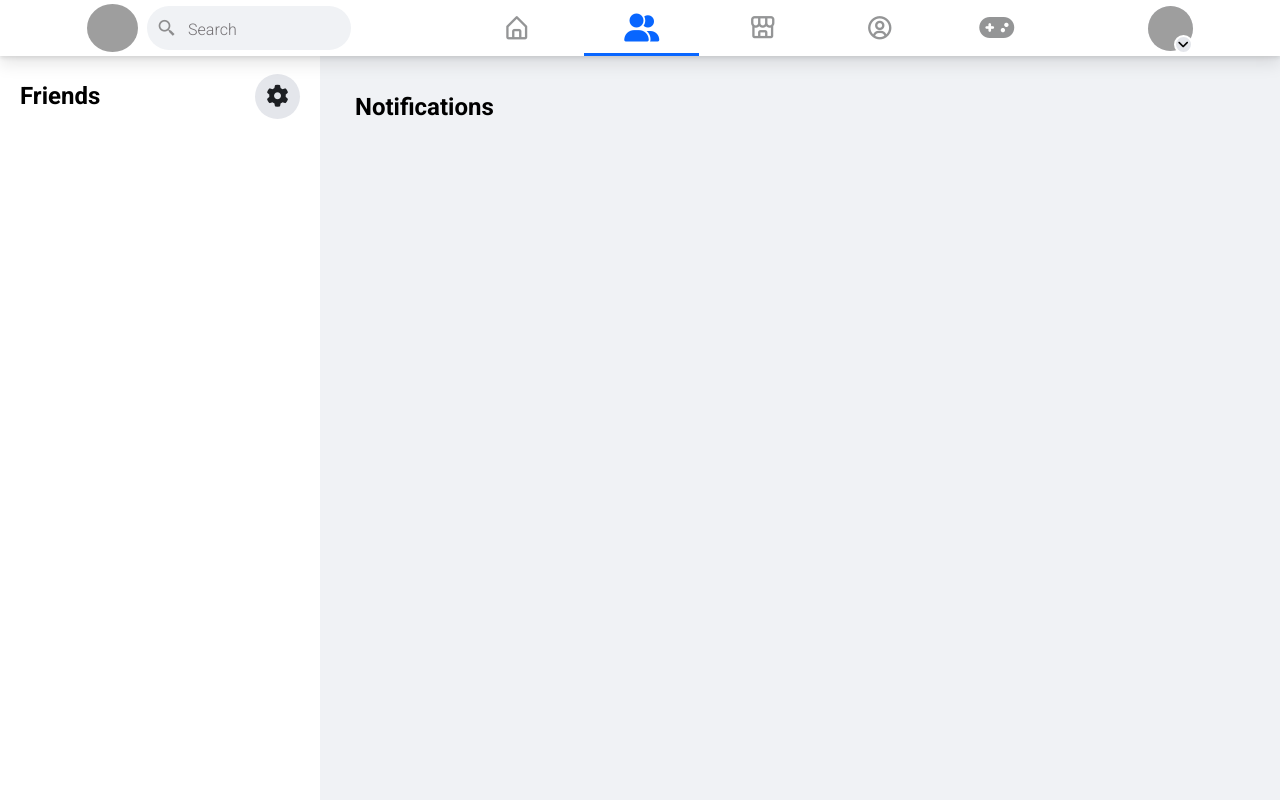
After one commit to FJD20/facebook-clone, a PHP site: page /notifications.php in a window 1280 px wide. The commit adds this page. Run offline with PHP 8.4, Linux system fonts and the light colour scheme; the visitor is signed in with stand-in values (Sample User, id 1); data that the repository does not hold is empty; grey boxes are pictures that could not be loaded.

Commit message:
basic changes

```diff
--- /dev/null
+++ b/MIDTERM/Code/Notification/notify_fetch.php
@@ -0,0 +1,24 @@
+<?php
+session_start();
+include '../Connection.php';
+
+if(isset($_POST['load_notif']))
+{
+    $user_id = $_SESSION['user_id'];
+    $query = "SELECT *FROM notification_tb WHERE user_id = '$user_id'";
+
+    $result = mysqli_query($conn,$query);
+
+    $array_result = [];
+
+    if (mysqli_num_rows($result) > 0) {
+        foreach ($result as $row) {
+            array_push($array_result, ['notif' => $row]);
+        }
+        header('Content-Type: application/json');
+        echo json_encode($array_result);
+    } else {
+        echo $user_id;
+    }
+}
+?>
--- a/MIDTERM/JS/notification.js
+++ b/MIDTERM/JS/notification.js
@@ -1,3 +1,30 @@
 $(document).ready(function () {
 
+    // alert('connected');
+    function load_notification()
+    {
+        let data = {
+            'load_notif':true
+        }
+        $.ajax({
+            type: "POST",
+            url: "Code/Notification/notify_fetch.php",
+            data: data,
+
+            success: function (response) {
+                console.log(response);
+                response.forEach(function(value){
+
+
+                    let notif = ` <h4>${value.notif.notif}</h4>`;
+
+                    $(".notify-container").append(notif);
+                });
+
+
+            }
+        });
+    }
+
+    load_notification();
 });
--- a/MIDTERM/mainpage.php
+++ b/MIDTERM/mainpage.php
@@ -85,6 +85,7 @@ $loggedInUserId = isset($_SESSION['user_id']) ? $_SESSION['user_id'] : null;
                 <i class="fa-solid fa-gamepad" id="gamesIcon"></i>
             </div>
             <div class="notification">
+                <a href="notifications.php">
             <button type="button" class="icon-button">
                 <span class="material-icons">notifications</span>
                 <div class="notify">
@@ -92,6 +93,7 @@ $loggedInUserId = isset($_SESSION['user_id']) ? $_SESSION['user_id'] : null;
                 </div>
                 <!-- <span class="icon-button__badge">2</span> -->
             </button>
+            </a>
             </div>
         </div>
         <!-- <div class="fb-menu">
--- /dev/null
+++ b/MIDTERM/notifications.php
@@ -0,0 +1,193 @@
+<?php
+session_start();
+?>
+
+
+<!DOCTYPE html>
+<html lang="en">
+
+<head>
+    <meta charset="UTF-8">
+    <meta name="viewport" content="width=device-width, initial-scale=1.0">
+    <!-- <link rel="icon" type="png" href="https://img.icons8.com/fluency/48/facebook-new.png"> -->
+    <title>Friends</title>
+    <link rel="stylesheet" href="./CSS/friendsList.css">
+    <link href='https://unpkg.com/boxicons@2.1.4/css/boxicons.min.css' rel='stylesheet'>
+    <link rel="stylesheet" href="https://cdnjs.cloudflare.com/ajax/libs/font-awesome/6.5.2/css/all.min.css" integrity="sha512-SnH5WK+bZxgPHs44uWIX+LLJAJ9/2PkPKZ5QiAj6Ta86w+fsb2TkcmfRyVX3pBnMFcV7oQPJkl9QevSCWr3W6A==" crossorigin="anonymous" referrerpolicy="no-referrer" />
+</head>
+
+<body id="link">
+    <nav>
+        <div class="fb-search">
+            <div class="logo" onclick="toggleRefresh()">
+                <!-- <img src="./Assets/Facebook-Logo.png" alt=""> -->
+                <img width="48" height="48" src="https://img.icons8.com/fluency/48/facebook-new.png" alt="facebook-new" />
+            </div>
+            <div class="search-bar">
+                <form action="">
+                    <input type="text" placeholder="Search">
+                    <i class='bx bx-search-alt-2'></i>
+                </form>
+            </div>
+        </div>
+        <div class="fb-content">
+            <a href="mainpage.php" id="myLink">
+                <div class="FBC fbchome">
+                    <i class='bx bx-home-alt' id="homeIcon"></i>
+                </div>
+            </a>
+            <a href="friendsList.php">
+                <div class="FBC friends">
+                    <i class="fa-solid fa-user-group" id="friendsIcon"></i>
+                    <div class="underline"></div>
+                </div>
+            </a>
+            <div class="FBC market">
+                <i class='bx bx-store-alt' id="marketIcon"></i>
+            </div>
+            <div class="FBC groups">
+                <i class='bx bx-user-circle' id="groupsIcon"></i>
+            </div>
+            <div class="FBC games">
+                <i class="fa-solid fa-gamepad" id="gamesIcon"></i>
+            </div>
+        </div>
+        <!-- <div class="fb-menu">
+            <div class="FBM" id="postContent" onclick="goToMainPage()">
+                <i class="fa-solid fa-plus"></i>
+            </div>
+            <div class="FBM">
+                <i class="fa-brands fa-facebook-messenger"></i>
+            </div>
+            <div class="FBM">
+                <i class="fa-solid fa-bell"></i>
+            </div> -->
+            <div class="FBM user_Profile" onclick="openUserProfileMenu()">
+                <img src="<?php echo $_SESSION['profile_picture']; ?>" alt="Profile">
+                <div class="UP-drpdwn">
+                    <i class="fa-solid fa-angle-down"></i>
+                </div>
+            </div>
+            <div class="UP-menu_container" id="UPmc">
+                <div class="upmc">
+                    <div class="upmc_Upper">
+                        <div class="upmcU _settings">
+                            <div class="upmcU_right">
+                                <i class="fa-solid fa-gear"></i>
+                            </div>
+                            <div class="upmcU_left">Settings & privacy</div>
+                        </div>
+                        <div class="upmcU _helpSupport">
+                            <div class="upmcU_right">
+                                <i class='bx bxs-help-circle'></i>
+                            </div>
+                            <div class="upmcU_left">Help & support</div>
+                        </div>
+                        <div class="upmcU _giveFeedback">
+                            <div class="upmcU_right">
+                                <i class='bx bxs-comment-error'></i>
+                            </div>
+                            <div class="upmcU_left">Give Feedback</div>
+                        </div>
+                        <a href="logout.php" class="upmcU" id="logout">
+                            <div class="upmcU_right">
+                                <i class="fa-solid fa-right-from-bracket"></i>
+                            </div>
+                            <div class="upmcU_left">Log Out</div>
+                        </a>
+                    </div>
+                </div>
+            </div>
+        </div>
+    </nav>
+
+
+    <section class="friendsList_Container">
+        <div class="FLC-Left">
+            <div class="flcl_menu">
+                <h1>Friends</h1>
+                <div class="flcl_menu-settings">
+                    <i class="fa-solid fa-gear"></i>
+                </div>
+            </div>
+            <!-- <div class="flcl_menu_New fmn01">
+                <div class="icont home01">
+                    <i class="fa-solid fa-user-group"></i>
+                </div>
+                <div class="fmn_label">
+                    Home
+                </div>
+            </div> -->
+            <!-- <div class="flcl_menu_New">
+                <div class="icont">
+                    <i class="fa-solid fa-user-check"></i>
+                </div> -->
+                <!-- <div class="fmn_label">
+                    Friend Requests
+                    <i class="fa-solid fa-angle-right"></i>
+                </div>
+            </div> -->
+            <!-- <div class="flcl_menu_New">
+                <div class="icont">
+                    <i class="fa-solid fa-user-plus"></i>
+                </div>
+                <div class="fmn_label">
+                    Suggestions
+                    <i class="fa-solid fa-angle-right"></i>
+                </div>
+            </div>
+            <div class="flcl_menu_New">
+                <div class="icont">
+                    <i class="fa-solid fa-users"></i>
+                </div>
+                <div class="fmn_label">
+                    All friends
+                    <i class="fa-solid fa-angle-right"></i>
+                </div>
+            </div>
+            <div class="flcl_menu_New">
+                <div class="icont">
+                    <i class="fa-solid fa-gift"></i>
+                </div>
+                <div class="fmn_label">
+                    Birthdays
+                </div>
+            </div>
+            <div class="flcl_menu_New">
+                <div class="icont">
+                    <i class="fa-solid fa-user-pen"></i>
+                </div>
+                <div class="fmn_label">
+                    Custom Lists
+                    <i class="fa-solid fa-angle-right"></i>
+                </div> -->
+            </div>
+        </div>
+
+        <div class="FLC-Right">
+            <div class="flcr_header">
+                <h2>Notifications</h2>
+
+            </div>
+            <!-- <div class="flcr_container">
+                <div class="user_follow">
+                  <h1>Like your profile picture</h1>
+                </div>
+
+
+            </div> -->
+            <div class="notify-container">
+
+
+            </div>
+        </div>
+    </section>
+
+
+    <script src="https://unpkg.com/boxicons@2.1.4/dist/boxicons.js"></script>
+    <script src="https://ajax.googleapis.com/ajax/libs/jquery/3.6.0/jquery.min.js"></script>
+    <script src="./JS/script.js"></script>
+    <script src="./JS/notification.js"></script>
+</body>
+
+</html>
```
Also changed, not shown: MIDTERM/JS/content.js (+14 -3 lines), MIDTERM/Code/Content/uploads/66665eb027fa4.jpg (added), MIDTERM/Code/Content/uploads/66665eb02858c.jpg (added), MIDTERM/Code/Content/uploads/66665f448ce35.jpg (added), MIDTERM/Code/Content/uploads/666660769b87f.jpg (added), MIDTERM/Code/Content/uploads/666660769be80.jpg (added), MIDTERM/Code/Content/uploads/6666af0f4406f.jpg (added), MIDTERM/Code/Content/uploads/6666af0f442aa.jpg (added), MIDTERM/Code/Content/uploads/6666af0f443de.jpg (added), MIDTERM/Code/Content/uploads/6666b2436a842.jpg (added), MIDTERM/Code/Content/uploads/6666b276c6e66.jpg (added), MIDTERM/Code/Content/uploads/6666c10bf25c4.jpg (added), MIDTERM/Code/Content/uploads/6666c10bf2a1b.jpg (added).
